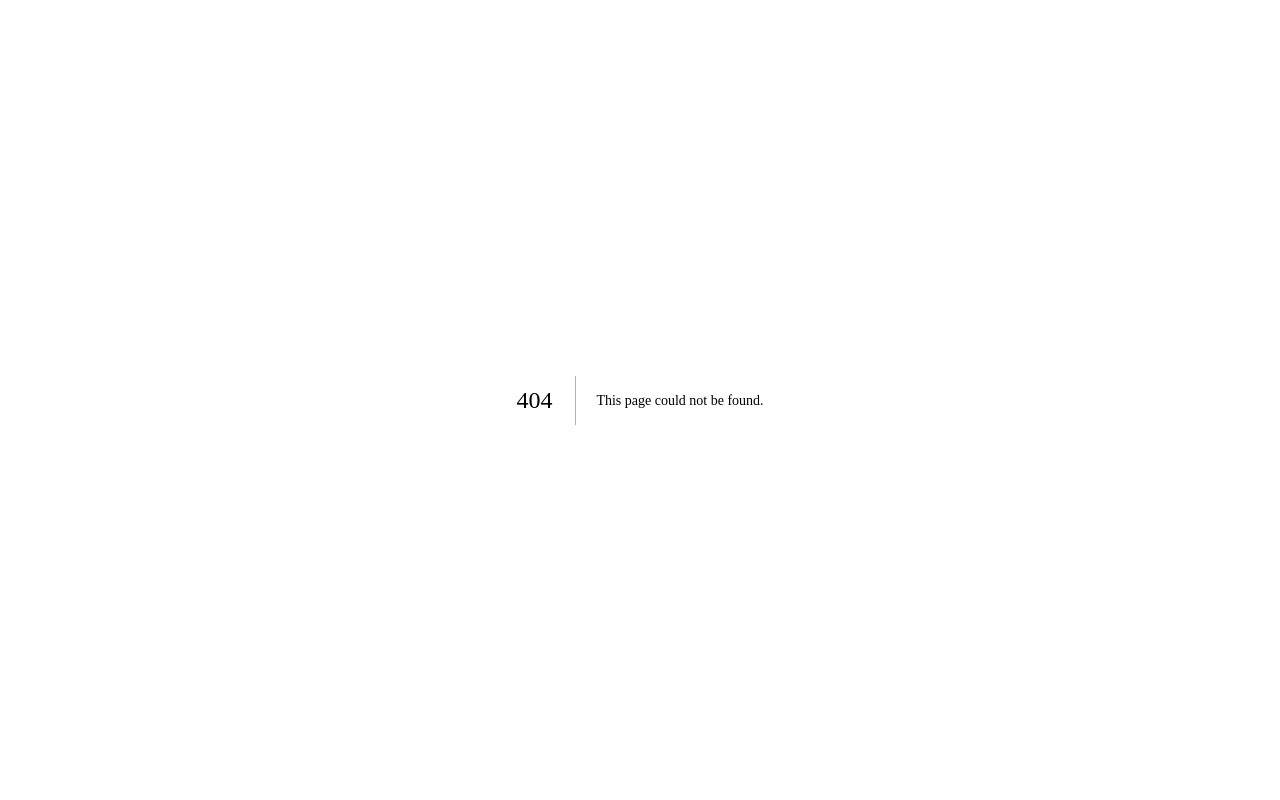
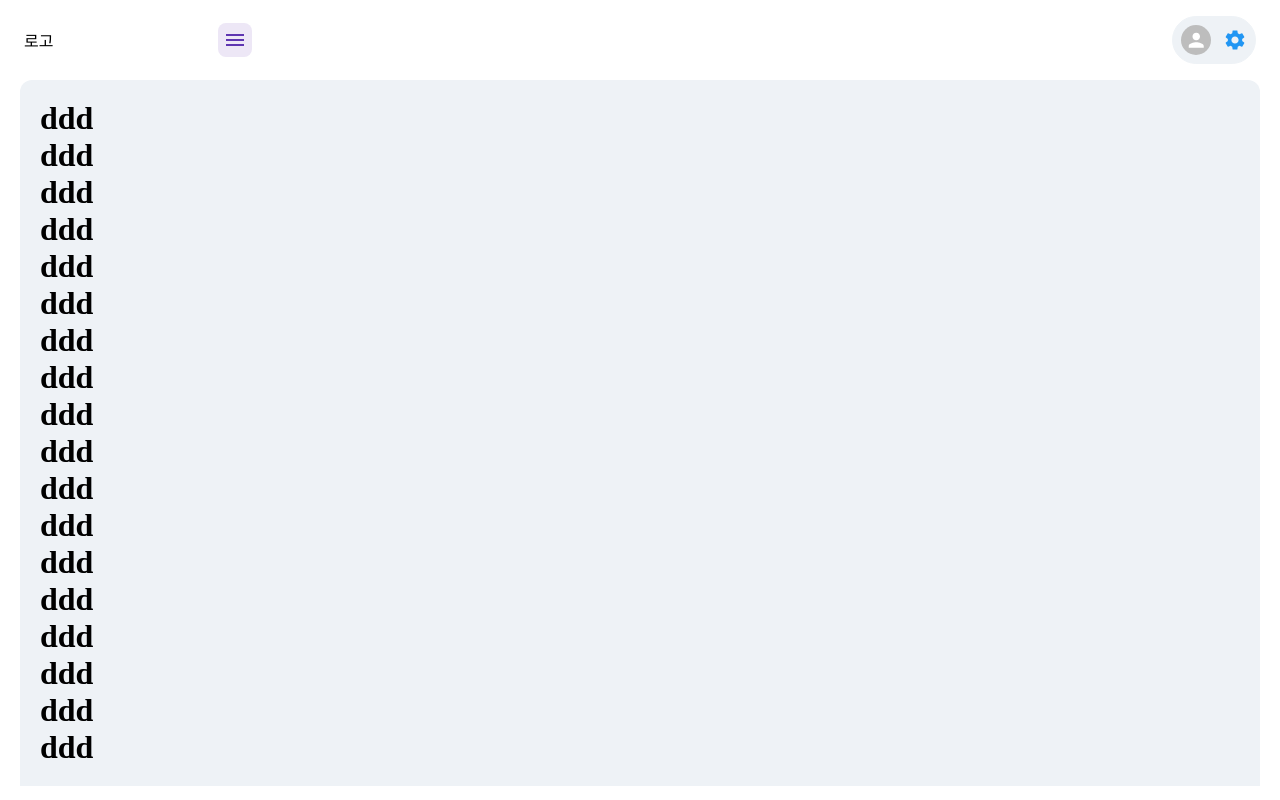
Before and after one commit to sybaeee/seoul-book, a Next.js app: page /dashboard in a window 1280 px wide. Before the commit this address had no page. Built offline with nearby package versions, Linux system fonts and the light colour scheme; a web font is replaced by a local one.

Commit message:
dashboard added

```diff
--- /dev/null
+++ b/src/components/dashboard/layout.js
@@ -0,0 +1,54 @@
+
+import { useState } from "react";
+import SideNav from "./sideNav";
+import TopNav from "./topNav";
+import styled from "@emotion/styled";
+
+const drawerWidth = 260;
+
+const DashLayout = ({children, ...props})=>{
+  const [open, setOpen] = useState(false);
+  const handleClose = ()=>{
+    setOpen(false);
+  }
+  const handleOpen = ()=>{
+    setOpen(true);
+  }
+
+  const handleMenu = ()=>{
+    setOpen(!open);
+  }
+  return(
+    <Root>
+      <TopNav open={open} handleMenu={handleMenu}/>
+
+        <SideNav drawerWidth={drawerWidth} open={open} handleClose={handleClose} />
+        <div style={{flexGrow:1}}>
+        <div style={{height:'80px', flex:'0 0 auto'}}/>
+        <Main open={open}>
+          {children}
+        </Main>
+        </div>
+
+    </Root>
+  );
+}
+const Root = styled.div`
+
+  display: flex;
+`;
+const Main = styled.main`
+  margin-left: 20px;
+  transition: 225ms cubic-bezier(0, 0, 0.2, 1);
+  padding: 20px;
+  background-color: rgb(238, 242, 246);
+  margin-right:20px;
+  border-radius: 12px 12px 0px 0px;
+  flex-grow: 1;
+
+  @media screen and (min-width: 600px){
+    margin-left: ${({open})=>open || `-${drawerWidth-20}px`};
+  }
+`;
+
+export default DashLayout;
--- /dev/null
+++ b/src/components/dashboard/sideNav.js
@@ -0,0 +1,52 @@
+import { Box, Drawer, useMediaQuery } from "@mui/material";
+import SideNavItem from "./sideNavItem";
+
+const SideNav = ({open, ...props})=>{
+  const isMobile = useMediaQuery('(max-width:600px)');
+  console.log(isMobile)
+  return(
+    <>
+
+    {!isMobile ?
+    <Drawer
+      anchor="left"
+      variant="persistent"
+      open={open}
+      sx={{
+        display:{xs:'none', sm:'block'},
+        width:props.drawerWidth,
+        flexShrink:0,
+        '& .MuiDrawer-paper': {
+          border:'none',
+          width: props.drawerWidth,
+          boxSizing: 'border-box',
+        }
+      }}
+      >
+      <div style={{height:'80px', flex:'0 0 auto'}}/>
+      <SideNavItem/>
+    </Drawer>
+    :
+    <Drawer
+      anchor="left"
+      open={open}
+      onClose={props.handleClose}
+      sx={{
+        display:{xs:'block', sm:'none'},
+        width:props.drawerWidth,
+        '& .MuiDrawer-paper': {
+          width: props.drawerWidth,
+          boxSizing: 'border-box',
+        }
+      }}
+      >
+      <div style={{height:'80px', flex:'0 0 auto'}}/>
+      <SideNavItem/>
+    </Drawer>
+    }
+    </>
+  );
+}
+
+
+export default SideNav;
--- /dev/null
+++ b/src/components/dashboard/sideNavItem.js
@@ -0,0 +1,93 @@
+import styled from "@emotion/styled";
+import RateReviewOutlinedIcon from '@mui/icons-material/RateReviewOutlined';
+import CalendarMonthOutlinedIcon from '@mui/icons-material/CalendarMonthOutlined';
+import ChatOutlinedIcon from '@mui/icons-material/ChatOutlined';
+import DashboardOutlinedIcon from '@mui/icons-material/DashboardOutlined';
+import BeachAccessOutlinedIcon from '@mui/icons-material/BeachAccessOutlined';
+import { Divider } from "@mui/material";
+
+const SideNavItem = ()=>{
+  return (<SideNavWrap>
+    <SideNavBox>
+      <SideNavTitle>Dashboard</SideNavTitle>
+      <SideNavBtn current>
+        <DashboardOutlinedIcon/>
+        <SideNavDetail>Overview</SideNavDetail>
+      </SideNavBtn>
+    </SideNavBox>
+    <Divider/>
+    <SideNavBox>
+      <SideNavTitle>My Seoul</SideNavTitle>
+      <SideNavBtn>
+        <BeachAccessOutlinedIcon/>
+        <SideNavDetail>My Place</SideNavDetail>
+      </SideNavBtn>
+    </SideNavBox>
+    <Divider/>
+    <SideNavBox>
+      <SideNavTitle>Customer</SideNavTitle>
+      <SideNavBtn>
+        <ChatOutlinedIcon/>
+        <SideNavDetail>Customer Chat</SideNavDetail>
+      </SideNavBtn>
+      <SideNavBtn>
+        <RateReviewOutlinedIcon/>
+        <SideNavDetail>Customer Review</SideNavDetail>
+      </SideNavBtn>
+      <SideNavBtn>
+        <CalendarMonthOutlinedIcon/>
+        <SideNavDetail>Customer Book</SideNavDetail>
+      </SideNavBtn>
+    </SideNavBox>
+  </SideNavWrap>)
+}
+
+const SideNavWrap = styled.div`
+  padding-left: 16px;
+  padding-right: 16px;
+`;
+
+const SideNavBox = styled.div`
+  padding: 0px 0px 8px;
+`
+
+const SideNavTitle = styled.span`
+  margin: 10px 0px 0.35em;
+  line-height: 1.66;
+  display: block;
+  color: rgb(18, 25, 38);
+  font-size: 15px;
+  font-weight: 500;
+  padding: 6px;
+  text-transform: capitalize;
+`;
+const SideNavDetail = styled.h5`
+  font-weight: 500;
+  line-height: 1.334;
+  color: inherit;
+  font-size: 14px;
+  `;
+const SideNavBtn = styled.div`
+  cursor: pointer;
+  outline: 0px;
+  border: 0px;
+  margin: 0px 0px 4px;
+  cursor: pointer;
+  display: flex;
+  align-items: flex-end;
+  padding: 10px 16px 10px 24px;
+  border-radius: 12px;
+  column-gap: 15px;
+
+  ${({current})=>current && {
+    backgroundColor: `rgb(237, 231, 246)`,
+    color: `rgb(94, 53, 177)`
+  }}
+
+  &:hover{
+    background-color: rgb(237, 231, 246);
+    color: rgb(94, 53, 177);
+  }
+
+`;
+export default SideNavItem;
--- /dev/null
+++ b/src/components/dashboard/topNav.js
@@ -0,0 +1,117 @@
+import styled from "@emotion/styled";
+import MenuIcon from '@mui/icons-material/Menu';
+import SettingsIcon from '@mui/icons-material/Settings';
+import { Avatar, Menu, MenuItem } from "@mui/material";
+import { useState } from "react";
+const TopNav = ({open, handleMenu, ...props})=>{
+  const [anchorEl, setAnchorEl] = useState(null);
+  const menuOpen = Boolean(anchorEl);
+  const handleClose = () => {
+    setAnchorEl(null);
+  };
+  const handleClick = (event) => {
+    if(anchorEl) return handleClose();
+    setAnchorEl(event.currentTarget);
+  };
+
+  return(
+    <HeaderWrap style={{zIndex:9999}}>
+      <NavWrap>
+        <LogoBox>
+          <p>로고</p>
+          <MenuBtn onClick={handleMenu}>
+            <MenuIcon/>
+          </MenuBtn>
+        </LogoBox>
+        <SettingWrap current={menuOpen} onClick={handleClick}>
+          <Avatar sx={{width:30,height:30}}/>
+          <SettingsIcon/>
+        </SettingWrap>
+      </NavWrap>
+      <Menu
+        sx={{zIndex:9999, transform:'translateY(10px)'}}
+        anchorEl={anchorEl}
+        open={menuOpen}
+        onClose={handleClose}
+      >
+        <MenuItem onClick={handleClose}>Profile</MenuItem>
+        <MenuItem onClick={handleClose}>My accoudfsaasdffafsdafsdnt</MenuItem>
+        <MenuItem onClick={handleClose}>Logout</MenuItem>
+      </Menu>
+    </HeaderWrap>
+  )
+}
+
+const HeaderWrap = styled.header`
+  display: flex;
+  flex-direction: column;
+  position: fixed;
+  top: 0;
+  width: 100%;
+  backdrop-filter: blur(6px);
+  background-color: #ffffff80;
+`;
+const NavWrap = styled.div`
+  padding: 16px;
+  display: flex;
+  align-items: center;
+  min-height: 48px;
+  justify-content: space-between;
+
+  @media screen and (min-width:680px){
+    padding-left: 24px;
+    padding-right: 24px;
+  }
+`;
+
+const LogoBox = styled.div`
+  width: 228px;
+  display: flex;
+  justify-content: space-between;
+  align-items: center;
+`;
+
+const MenuBtn = styled.div`
+  display: flex;
+  align-items: center;
+  justify-content: center;
+  width: 34px;
+  height: 34px;
+  border-radius: 8px;
+  cursor: pointer;
+  transition: 200ms;
+  font-size: 1.2em;
+  background-color: rgb(237, 231, 246);
+  color: rgb(94, 53, 177);
+  &:hover {
+    background: rgb(94, 53, 177);
+    color: rgb(237, 231, 246);
+  }
+`;
+
+export const SettingWrap = styled.div`
+  display: flex;
+  justify-content: center;
+  align-items: center;
+  border: 1px solid rgb(238, 242, 246);
+  color: rgb(33, 150, 243);
+  height: 48px;
+  border-radius: 27px;
+  transition: 200ms;
+  background-color: rgb(238, 242, 246);
+  padding: 8px;
+  column-gap: 12px;
+  font-size:0.875rem;
+  cursor: pointer;
+
+  ${({current})=>current && {
+     backgroundColor: `rgb(33, 150, 243)`,
+    color: `rgb(238, 242, 246)`
+  }}
+  &:hover{
+    background-color: rgb(33, 150, 243);
+    color: rgb(238, 242, 246);
+  }
+`;
+
+export default TopNav;
--- /dev/null
+++ b/src/pages/dashboard/index.js
@@ -0,0 +1,31 @@
+import DashLayout from "@/components/dashboard/layout";
+import SideNav from "@/components/dashboard/sideNav";
+import TopNav from "@/components/dashboard/topNav";
+
+const DashBoardPage =()=>{
+  return(
+    <DashLayout>
+      <h1>ddd</h1>
+      <h1>ddd</h1>
+      <h1>ddd</h1>
+      <h1>ddd</h1>
+      <h1>ddd</h1>
+      <h1>ddd</h1>
+      <h1>ddd</h1>
+      <h1>ddd</h1>
+      <h1>ddd</h1>
+      <h1>ddd</h1>
+      <h1>ddd</h1>
+      <h1>ddd</h1>
+      <h1>ddd</h1>
+      <h1>ddd</h1>
+      <h1>ddd</h1>
+      <h1>ddd</h1>
+      <h1>ddd</h1>
+      <h1>ddd</h1>
+    </DashLayout>
+
+  );
+}
+
+export default DashBoardPage;
```
